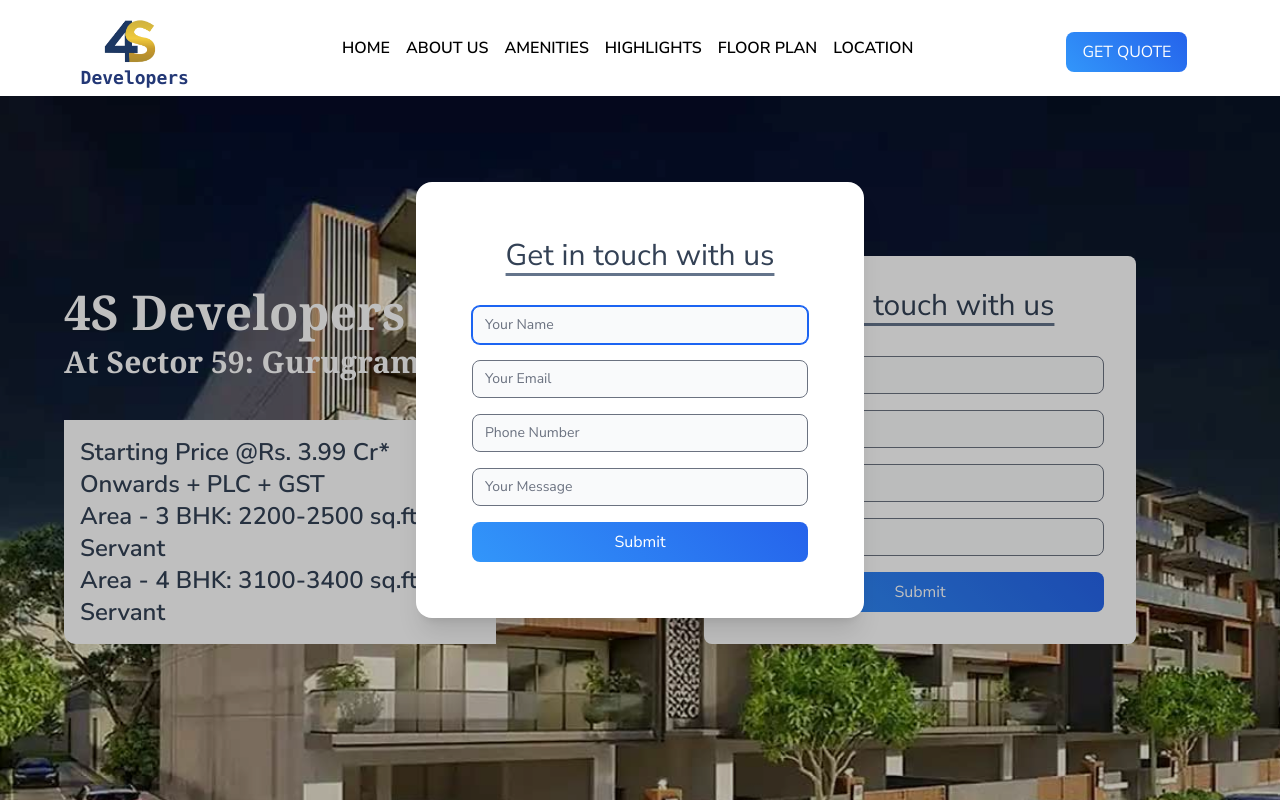
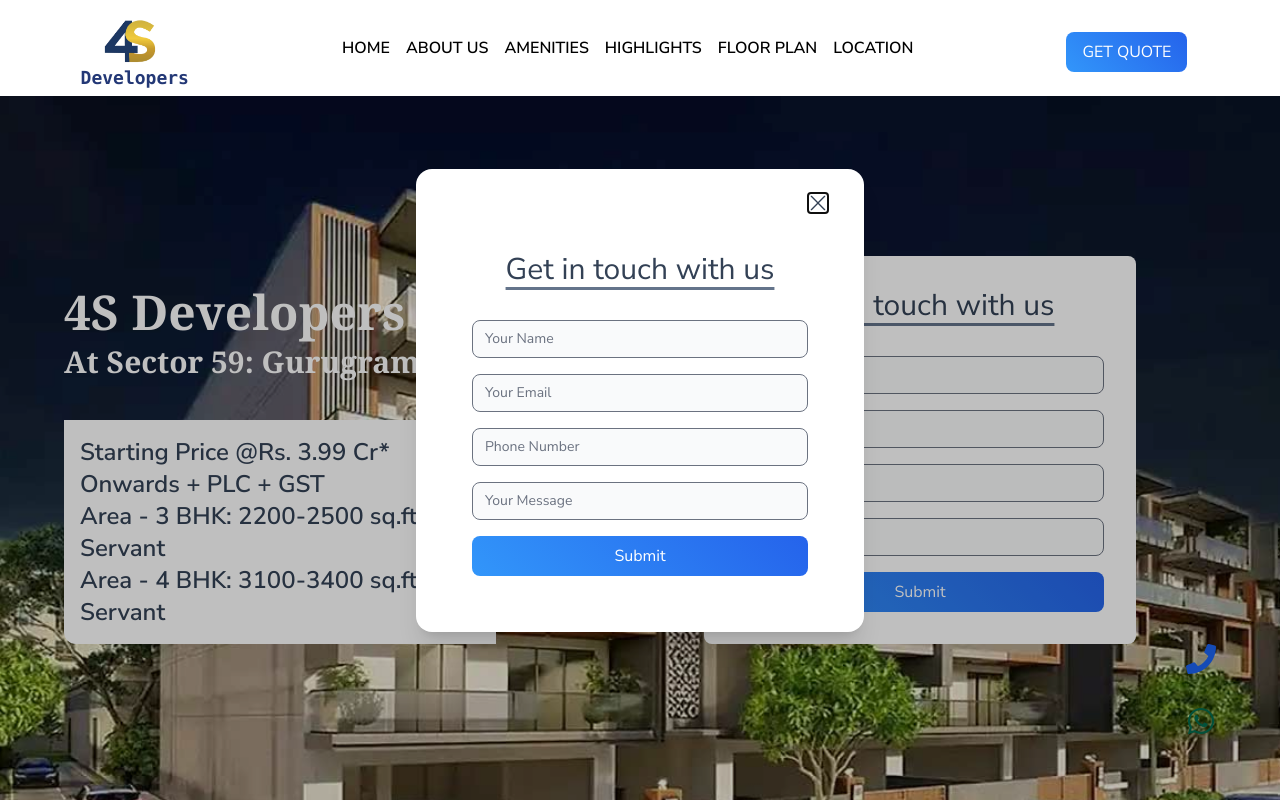
Before and after one commit to mobs/landing-page-4sDevelopers, a Next.js app: page / in a window 1280 px wide. Shown: the top 800 px of the page. Built offline with nearby package versions, Linux system fonts and the light colour scheme.

Commit message:
mafe required changes in UI and project details

```diff
--- a/app/layout.js
+++ b/app/layout.js
@@ -2,6 +2,8 @@
 import "./globals.css";
 import Navbar from "@/components/Navbar";
 import Footer from "@/components/Footer";
+import Link from "next/link";
+import { FaPhone, FaWhatsapp } from "react-icons/fa";
 
 const nunitoSans = Nunito_Sans({ subsets: ["latin"] });
 
@@ -21,6 +23,14 @@
           <Navbar />
         </div>
           <div className=""> {children} </div>
+        <div className="fixed md:bottom-16 bottom-[14rem] md:right-16 right-[2rem] flex flex-col gap-8 z-40">
+        <Link href={`tel:918826677393`}>
+          <FaPhone className="text-3xl text-blue-600" />
+        </Link>
+        <Link href={`https://api.whatsapp.com/send?phone=918826677393`}>
+          <FaWhatsapp className="text-3xl text-green-700"/>
+        </Link>
+        </div>
         <div>
           <Footer />
         </div>
--- a/components/ConnectButton/index.js
+++ b/components/ConnectButton/index.js
@@ -1,13 +1,17 @@
 'use client'
 import React, { useState } from 'react'
 import ModalComponent from '../Modal'
+import Link from 'next/link';
 
 const ConnectButton = () => {
     const [openModal, setOpenModal] = useState(false);
 
   return (
-    <div className='w-screen fixed'>
-        <button className='w-screen bg-blue-gradient p-2 text-white font-bold text-lg'>
+    <div className='w-screen fixed bg-white z-40'>
+        <button className='z-40 w-1/2 bg-blue-gradient p-2 text-white font-bold text-lg'>
+          <Link  href={`tel:918826677393`}> Call Now </Link>
+        </button>
+        <button onClick={() => setOpenModal(true)} className='w-1/2 bg-blue-gradient p-2 text-white font-bold text-lg'>
             Enquire Now
         </button>
         {openModal && <ModalComponent openModal={openModal} setOpenModal={setOpenModal} />}
--- a/components/FloorPlan/index.js
+++ b/components/FloorPlan/index.js
@@ -18,12 +18,13 @@
                     <td className='border-2 p-4'>{data.type}</td>
                     <td className='border-2 p-4'>{data.area}</td>
                     <td className='border- p-4 flex gap-8'>
-                    <Link href={`tel: ${data.number}`} target='_blank' className='flex gap-4'>
+                    {data.price}
+                    {/* <Link href={`tel: ${data.number}`} target='_blank' className='flex gap-4'>
                         <FaPhone className='text-blue-600' />
                     </Link>
                     <Link href={`https://api.whatsapp.com/send?phone=${data.number}`} >
                         <FaWhatsapp className='text-green-600 text-xl' />
-                    </Link>
+                    </Link> */}
                     </td>
                 </tr>
             ))}
--- a/components/LandingPage/index.js
+++ b/components/LandingPage/index.js
@@ -29,11 +29,9 @@
             <p> Starting Price @Rs. 3.99 Cr* Onwards + PLC + GST </p>
             <p> Area - 3 BHK: 2200-2500 sq.ft. + Servant </p>
             <p> Area - 4 BHK: 3100-3400 sq.ft. + Servant </p>
-            {/* <p> Carpet Area: 1855 sq. ft. </p> */}
-            {/* <p> Balcony Area: 392 sq. ft. </p> */}
           </div>
 
-          <div className="lg:hidden w-3/4 mt-16 z-20 block lg:ml-0 ml-12 ">
+          <div className="lg:hidden w-3/4 mt-16 z-10 block lg:ml-0 ml-12 ">
             <Form />
           </div>
         </div>
@@ -186,7 +184,7 @@
         </div>
       </div>
 
-      <div className="fixed top-[39.5rem] md:hidden block">
+      <div className="fixed top-[39.5rem] md:hidden block z-40">
         <ConnectButton />
       </div>
     </div>
--- a/components/Modal/index.js
+++ b/components/Modal/index.js
@@ -2,6 +2,7 @@
 import { Textarea } from 'flowbite-react'
 import { Fragment, useState } from 'react'
 import Form from '../Form'
+import { RxCross1 } from 'react-icons/rx'
 
 export default function ModalComponent({modalText, setOpenModal, openModal}) {
   // let [isOpen, setIsOpen] = useState(true)
@@ -43,13 +44,7 @@
                 leaveTo="opacity-0 scale-95"
               >
                 <Dialog.Panel className="w-full max-w-md transform overflow-hidden rounded-2xl bg-white p-6 text-left align-middle shadow-xl transition-all">
-                  {/* <Dialog.Title
-                    as="h3"
-                    className="text-lg font-medium leading-6 text-gray-900"
-                  >
-                    {modalText}
-                  </Dialog.Title> */}
-
+                  <button className='md:ml-[23rem] ml-72' onClick={closeModal}> <RxCross1 className='text-xl text-slate-700 font-bold'/> </button>
                   <Form />
                 </Dialog.Panel>
               </Transition.Child>
--- a/package.json
+++ b/package.json
@@ -3,7 +3,7 @@
   "version": "0.1.0",
   "private": true,
   "scripts": {
-    "dev": "next dev",
+    "dev": "next dev -p 5000",
     "build": "next build",
     "start": "next start",
     "lint": "next lint"
--- a/utils/constants.js
+++ b/utils/constants.js
@@ -98,11 +98,13 @@
   {
     type: '3 BHK',
     area: '2200 - 2500 Sq.ft. + Servant',
-    number: '918826677393'
+    price: 'Call for price'
+    // number: '918826677393'
   },
   {
     type: '4 BHK',
     area: '3100 - 3400 Sq.ft. + Servant',
-    number: '918826677393'
+    price: 'Call for price'
+    // number: '918826677393'
   },
 ]
```
